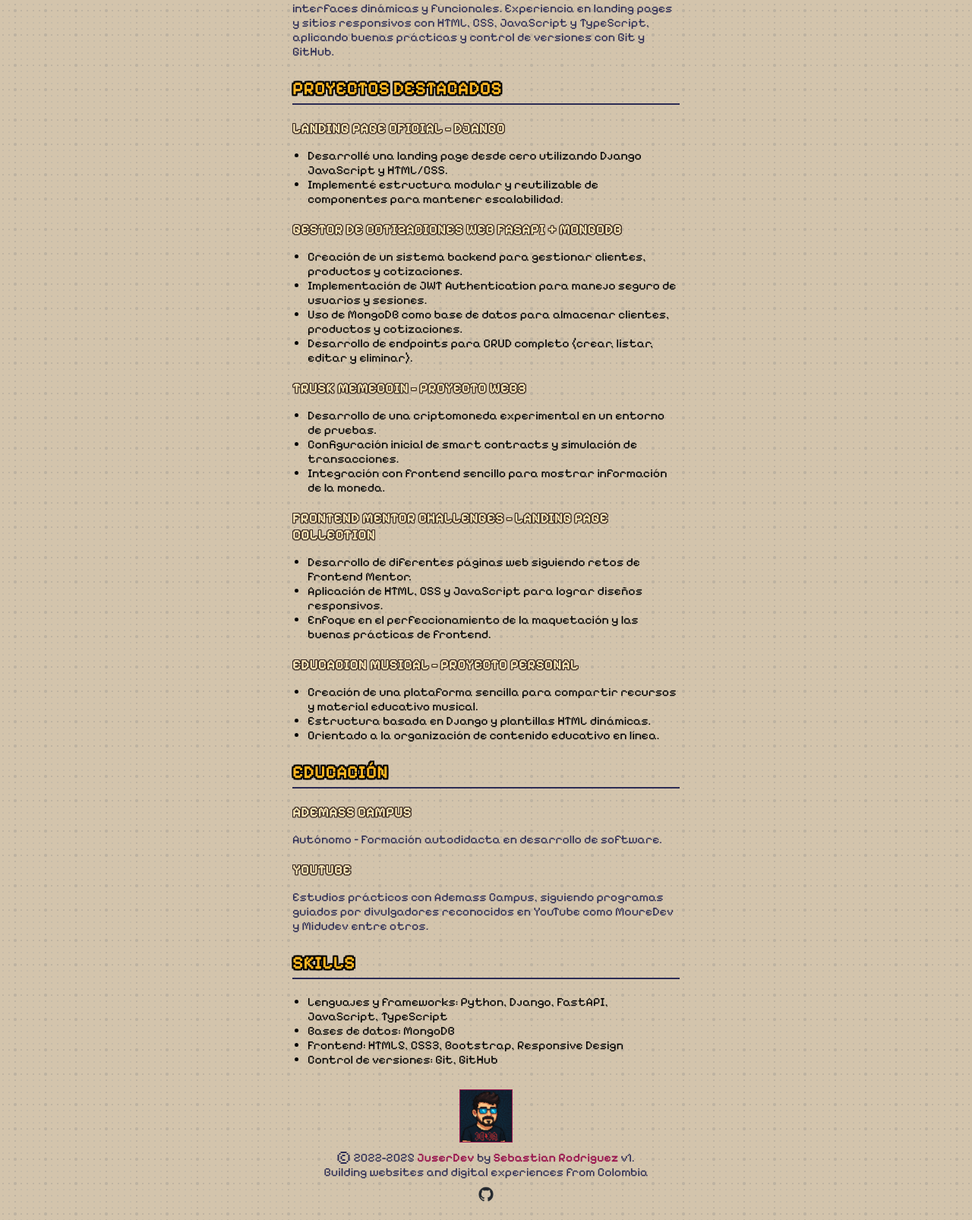
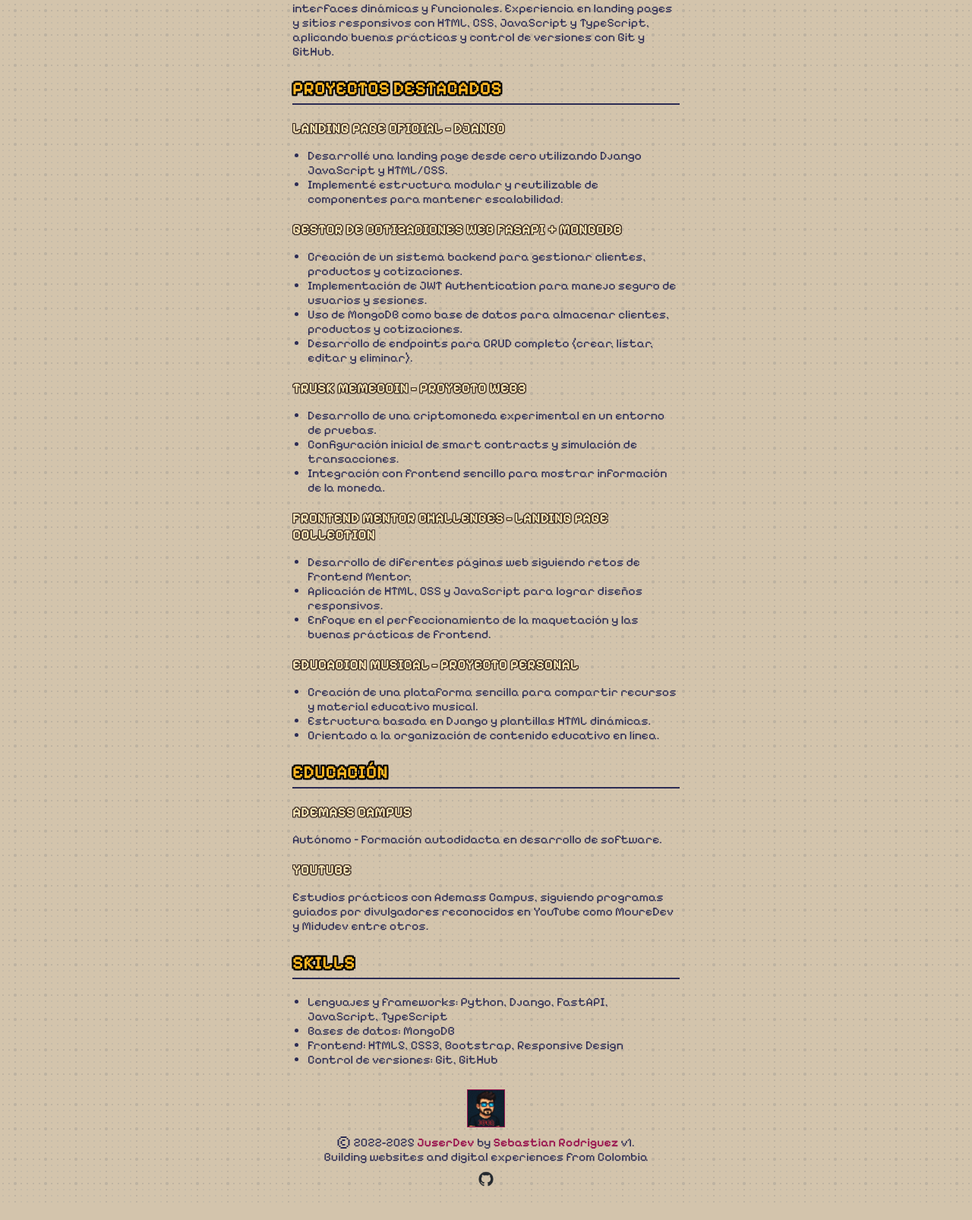
Before and after one commit to JuSeRDev/landing_django, a Django app: page /cv/ in a window 1280 px wide. Shown: the part 510-2116 px from the top of the page at 76% size. After the commit the page ends 2093 px from the top, so only its background shows below. Run offline with Django 5.2, Linux system fonts and the light colour scheme.

Commit message:
actualizacion de color de cv  y tamaño de imagen del footer

```diff
--- a/landing/static/css/cv.css
+++ b/landing/static/css/cv.css
@@ -1,4 +1,4 @@
-p{
+.cv_item, .cv_text, .cv_description, .cv_download, .cv_info_name_container{
   color: var(--principal-text);
 }
 
--- a/landing/static/css/style.css
+++ b/landing/static/css/style.css
@@ -537,7 +537,7 @@
 }
 
 .logo-footer{
-  width: 70px;
+  width: 50px;
   border: 1px solid var(--acent-text);
   margin-bottom: 10px;
 }
--- a/landing/templates/landing/cv.html
+++ b/landing/templates/landing/cv.html
@@ -25,8 +25,8 @@
 
   <H3 class="cv_subtitle">LANDING PAGE OFICIAL - DJANGO</H3>
   <ul class="cv_list">
-    <li class="item">Desarrollé una landing page desde cero utilizando Django JavaScript y HTML/CSS.</li>
-    <li class="item">Implementé estructura modular y reutilizable de componentes para mantener escalabilidad.</li>
+    <li class="cv_item">Desarrollé una landing page desde cero utilizando Django JavaScript y HTML/CSS.</li>
+    <li class="cv_item">Implementé estructura modular y reutilizable de componentes para mantener escalabilidad.</li>
   </ul>
 
   <h3 class="cv_subtitle">GESTOR DE COTIZACIONES WEB FASAPI + MONGODB</h3>
```
